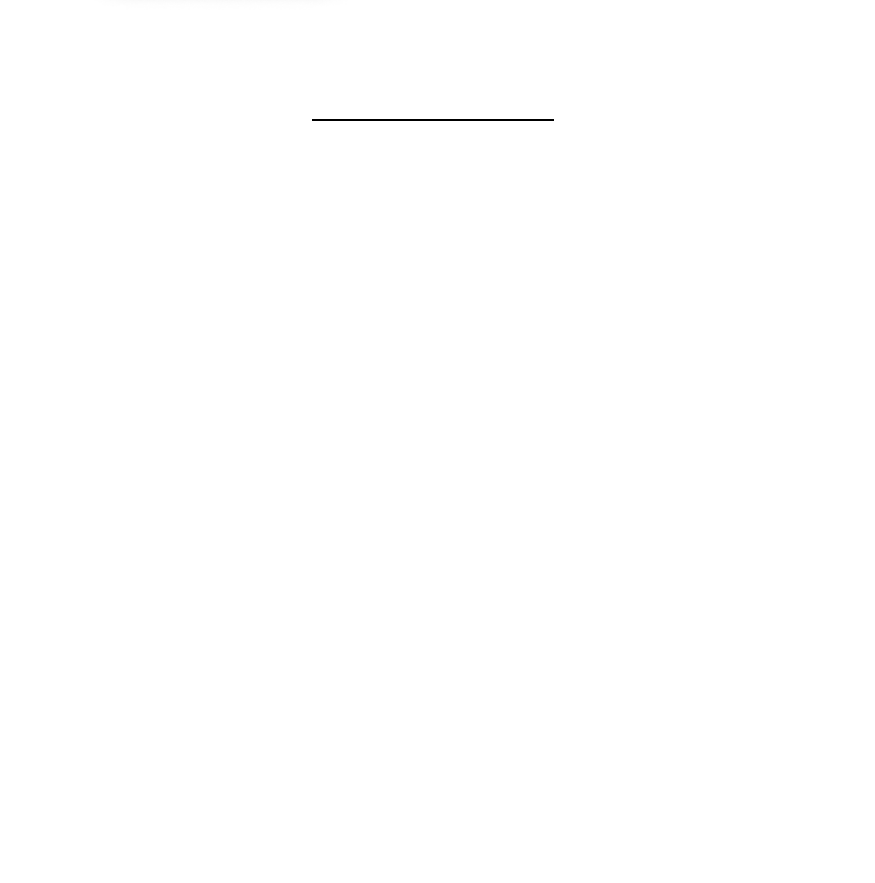
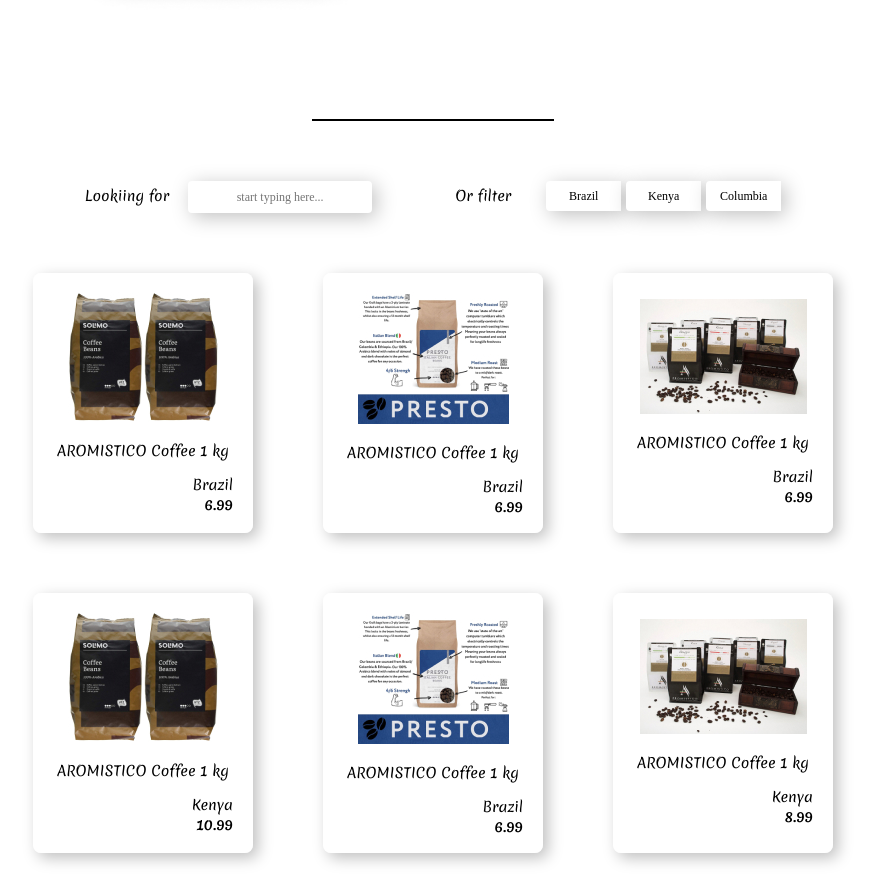
Before and after one commit to kostya-mikhalkov/react-app-coffee, a React (Create React App) app: page / in a window 1280 px wide. Shown: the part 660-1543 px from the top of the page, without its empty margins (207-1082 px from the left). Before the commit the page ends 800 px from the top, so only its background shows below. Built offline with nearby package versions, Linux system fonts and the light colour scheme.

Commit message:
feat: incomplete filter section

```diff
--- /dev/null
+++ b/src/components/our-coffee/blocks/card-filter/css/cardFilter.css
@@ -0,0 +1,29 @@
+.card-box {
+    width: 220px;
+    height: 260px;
+    display: flex;
+    flex-direction: column;
+    justify-content: center;
+    align-items: center;
+    background: rgba(255, 255, 255, 0.65);
+    border-radius: 8px;
+    box-shadow: 5px 5px 15px 0 rgba(0, 0, 0, 0.25);
+}
+.card-descr {
+    font-weight: 400;
+    font-size: 14px;
+    text-align: center;
+}
+.card-price {
+    font-weight: 700;
+    font-size: 14px;
+    text-align: center;
+    margin-left: auto;
+    padding-right: 20px;
+}
+.card-country {
+    font-weight: 400;
+    font-size: 14px;
+    margin-left: auto;
+    padding-right: 20px;
+}
--- /dev/null
+++ b/src/components/our-coffee/blocks/card-filter/js/cardFilter.js
@@ -0,0 +1,16 @@
+import '../css/cardFilter.css';
+
+export default function CardFilter({name, src, country, price}) {
+    return (
+        <div className='card-box'>
+            <div className="card-img">
+                <img src={src} alt="picture" />
+            </div>
+            <p className="card-descr">
+                {name}
+            </p>
+            <span className='card-country'>{country}</span>
+            <span className="card-price">{price}</span>
+        </div>
+    )
+}
--- /dev/null
+++ b/src/components/our-coffee/blocks/filter-buttons/css/filterButtons.css
@@ -0,0 +1,29 @@
+.filter {
+    min-width: 326px;
+    height: 30px;
+    display: flex;
+    align-items: center;
+    gap: 35px;
+}
+.filter-text {
+    margin: 0;
+    font-weight: 400;
+    font-size: 14px;
+}
+.btn-box {
+    display: flex;
+    gap: 5px;
+}
+.btn-filter {
+    font-family: 'Montserat', serif;
+    border: none;
+    outline: transparent;
+    width: 75px;
+    height: 30px;
+    font-weight: 400;
+    font-size: 12px;
+    border-radius: 4px 0 0 4px;
+    box-shadow: 4px 4px 20px 0 rgba(0, 0, 0, 0.25);
+    background: #fff;
+    cursor: pointer;
+}
--- /dev/null
+++ b/src/components/our-coffee/blocks/filter-buttons/js/filterButtons.js
@@ -0,0 +1,23 @@
+import { Component } from "react";
+import '../css/filterButtons.css';
+
+class FilterButtons extends Component {
+    constructor(props) {
+        super(props);
+    }
+
+    render() {
+        return (
+            <div className="filter">
+                <p className="filter-text">Or filter</p>
+                <div className="btn-box">
+                    <button className="btn-filter">Brazil</button>
+                    <button className="btn-filter">Kenya</button>
+                    <button className="btn-filter">Columbia</button>
+                </div>
+            </div>
+        )
+    }
+}
+
+export default FilterButtons;
--- /dev/null
+++ b/src/components/our-coffee/blocks/our-cofee-filter/css/ourCoffeeFilter.css
@@ -0,0 +1,18 @@
+.coffee-filter {
+    width: 800px;
+    padding-top: 60px;
+    padding-bottom: 30px;
+    margin:  0 auto;
+}
+.panel {
+    display: flex;
+    justify-content: center;
+    gap: 83px;
+    margin-bottom: 60px;
+}
+.card {
+    display: flex;
+    flex-wrap: wrap;
+    justify-content: space-between;
+    gap: 60px;
+}
--- /dev/null
+++ b/src/components/our-coffee/blocks/our-cofee-filter/js/ourCoffeeFilter.js
@@ -0,0 +1,45 @@
+import {Component} from 'react';
+import '../css/ourCoffeeFilter.css';
+import SearchPanel from '../../search-panel/js/searchPanel';
+import FilterButtons from '../../filter-buttons/js/filterButtons';
+import CardFilter from '../../card-filter/js/cardFilter';
+
+import card1 from '../../../../coffee-house/img/card1.jpg';
+import card2 from '../../../../coffee-house/img/card2.jpg';
+import card3 from '../../../../coffee-house/img/card3.jpg';
+
+class OurCoffeeFilter extends Component {
+    constructor(props) {
+        super(props);
+        this.state = {
+            arr: [
+                {id:1, name: 'AROMISTICO Coffee 1 kg', src: card1, country: 'Brazil', price: 6.99},
+                {id:2, name: 'AROMISTICO Coffee 1 kg', src: card2, country: 'Brazil', price: 6.99},
+                {id:3, name: 'AROMISTICO Coffee 1 kg', src: card3, country: 'Brazil', price: 6.99},
+                {id:4, name: 'AROMISTICO Coffee 1 kg', src: card1, country: 'Kenya', price: 10.99},
+                {id:5, name: 'AROMISTICO Coffee 1 kg', src: card2, country: 'Brazil', price: 6.99},
+                {id:6, name: 'AROMISTICO Coffee 1 kg', src: card3, country: 'Kenya', price: 8.99}
+            ]
+        }
+    }
+
+    render() {
+       const newArr = [...this.state.arr];
+       const elements = newArr.map(({name, src, country, price, id}) => {
+        return <CardFilter key={id} name={name} src={src} country={country} price={price}/>
+       })
+        return(
+            <div className='coffee-filter'>
+                <div className="panel">
+                    <SearchPanel />
+                    <FilterButtons />
+                </div>
+                <div className="card">
+                    {elements}
+                </div>
+            </div>
+        )
+    }
+}
+
+export default OurCoffeeFilter;
--- /dev/null
+++ b/src/components/our-coffee/blocks/search-panel/css/searchPanel.css
@@ -0,0 +1,19 @@
+.search > label {
+    font-weight: 400;
+    font-size: 14px;
+    margin-right: 19px;
+}
+.search > input {
+    font-family: 'Montserat', serif;
+    border: none;
+    outline: transparent;
+    font-weight: 400;
+    font-size: 12px;
+    text-align: center;
+    color: rgba(0, 0, 0, 0.5);
+    border-radius: 4px;
+    width: 180px;
+    height: 30px;
+    box-shadow: 4px 4px 20px 0 rgba(0, 0, 0, 0.25);
+    background: #fff;
+}
--- /dev/null
+++ b/src/components/our-coffee/blocks/search-panel/js/searchPanel.js
@@ -0,0 +1,24 @@
+import { Component } from "react";
+import '../css/searchPanel.css';
+
+class SearchPanel extends Component {
+    constructor(props) {
+        super(props);
+        this.state = {
+            value: ''
+        }
+    }
+
+    render() {
+        return (
+            <div className="search">
+                <label htmlFor="searching">Lookiing for</label>
+                <input type="text" id="searching"
+                       placeholder="start typing here..."
+                       value={this.state.value}/>
+            </div>
+        )
+    }
+}
+
+export default SearchPanel;
--- a/src/components/our-coffee/js/ourCoffee.js
+++ b/src/components/our-coffee/js/ourCoffee.js
@@ -1,11 +1,13 @@
 import HeaderOurCoffee from "../blocks/header/js/headerOurCoffee";
 import AboutOurBeans from "../blocks/about-our-beans/js/aboutOurBeans";
+import OurCoffeeFilter from "../blocks/our-cofee-filter/js/ourCoffeeFilter";
 
 export default function OurCoffee () {
     return (
         <>
         <HeaderOurCoffee />
         <AboutOurBeans />
+        <OurCoffeeFilter />
         </>
     )
 }
```
